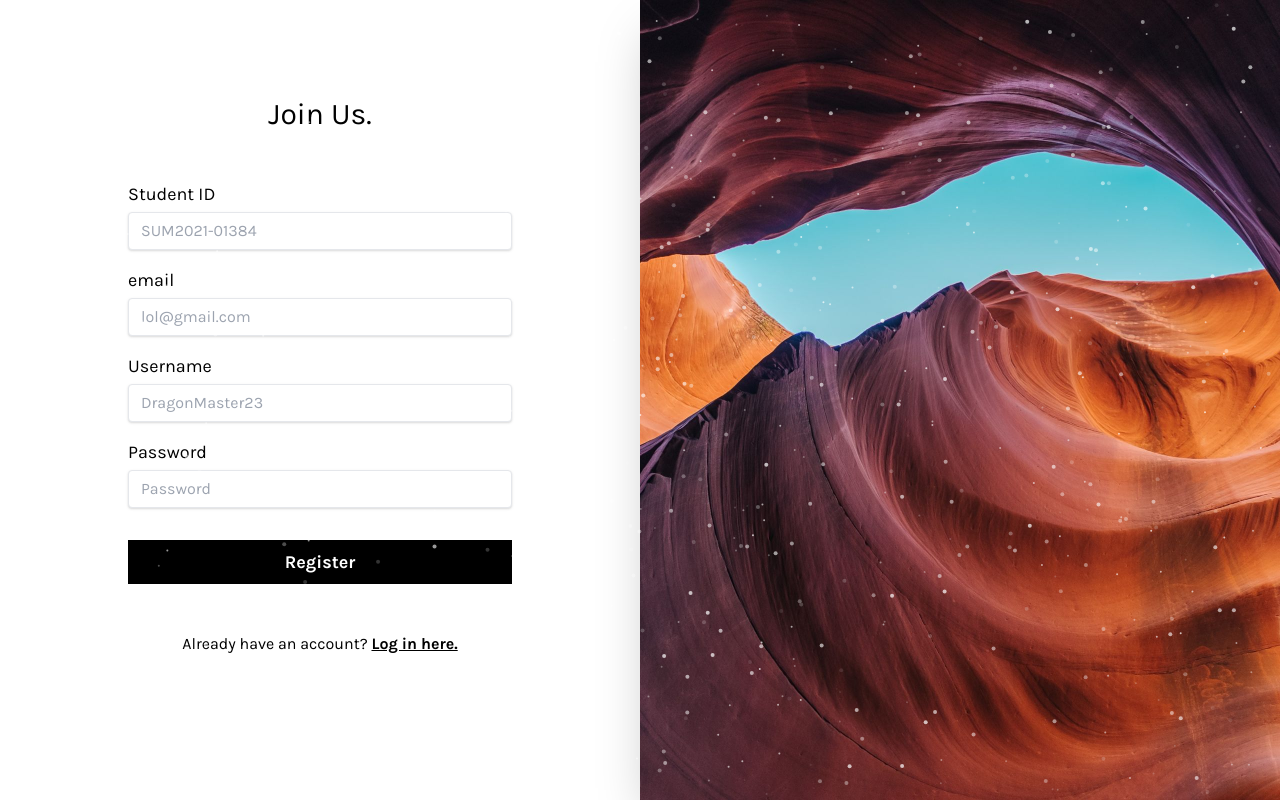
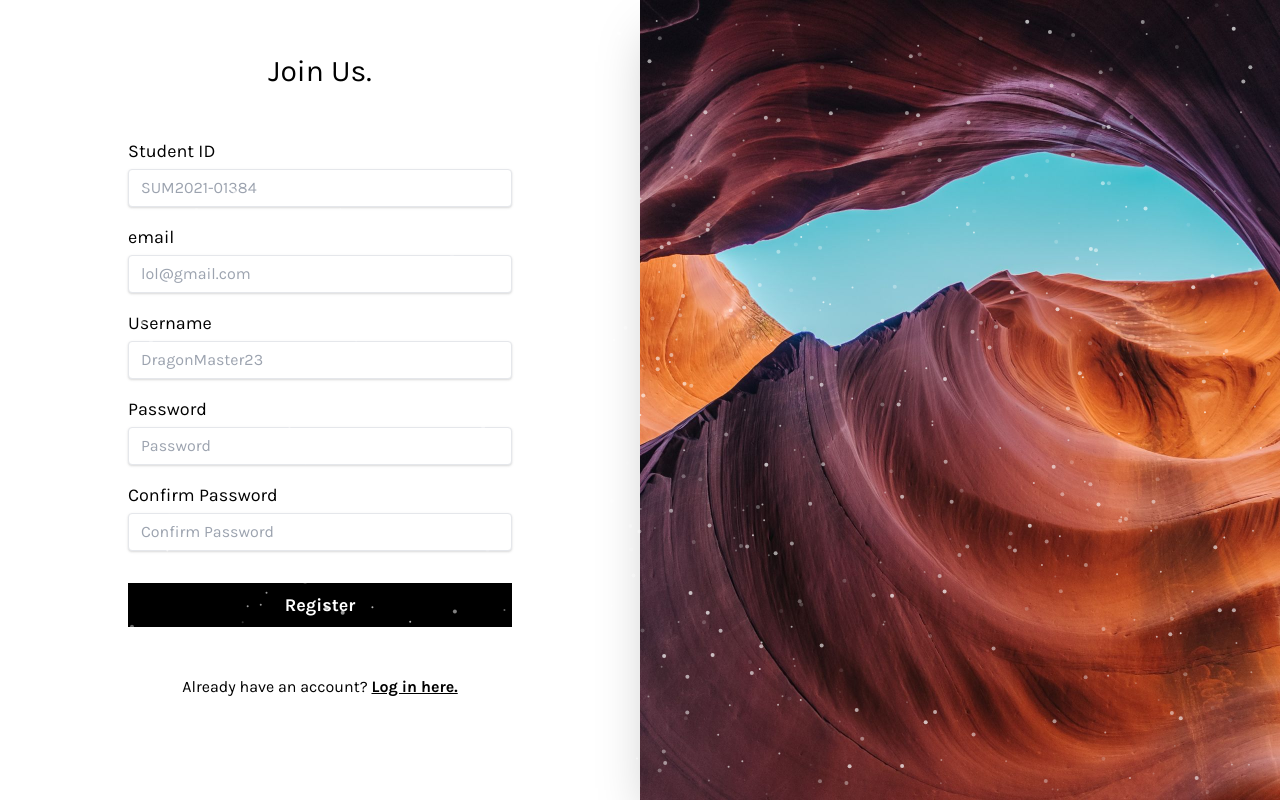
Before and after one commit to qujebbs/flask_lnf, a Flask app: page /register in a window 1280 px wide. Run offline with Flask 2, Linux system fonts and the light colour scheme; some libraries are stand-ins or nearby versions.

Commit message:
added confirm password

```diff
--- a/app.py
+++ b/app.py
@@ -1,5 +1,3 @@
-#!/usr/bin/python
-# -*- coding: utf-8 -*-
 from flask import Flask, render_template, request, redirect, url_for, request
 
 import mysql.connector
@@ -15,21 +13,6 @@ connection = mysql.connector.connect(
 cursor = connection.cursor()
 
 
-# def installdb():
-#     try:
-#         create_table = """
-#         CREATE TABLE IF NOT EXISTS  (
-
-#         )
-#     """
-#         cursor.execute(create_table)
-#         print("table created")
-#     except mysql.connector.Error as e:
-#         print("error in mysql")
-#     finally:
-#         cursor.close()
-
-
 @app.route("/")
 def landing():
     return render_template("landing.html")
@@ -38,11 +21,21 @@ def landing():
 @app.route("/register", methods=["POST", "GET"])
 def register():
     if request.method == "POST":
-        # Get user input from the form
+        # Get user input from the form and store it in variables
         studnum = request.form["stud_id"]
         username = request.form["username"]
         passwd = request.form["password"]
+        confirm_passwd = request.form["confirm_password"]
         email = request.form["email"]
+
+        # Check if both passwords match
+        if passwd != confirm_passwd:
+            return render_template(
+                "register.html",
+                text="Passwords do not match.",
+                text_status="error",
+                show_sweetalert=True,
+            )
 
         # Check if the username, student number, or email already exist in the database
         cursor.execute(
@@ -50,14 +43,13 @@ def register():
             (username, studnum, email),
         )
         existing_records = cursor.fetchall()
-
         errors = {
             "username": "Username already exists.",
             "studnum": "Student Id already exists.",
             "email": "Email address already exists.",
         }
 
-        # Check for errors
+        # Check for errors in the existing records
         for record in existing_records:
             if record[0] == username:
                 error_key = "username"
@@ -67,7 +59,6 @@ def register():
                 error_key = "email"
             else:
                 continue
-
             return render_template(
                 "register.html",
                 text=errors[error_key],
@@ -84,7 +75,6 @@ def register():
         return render_template(
             "register.html", text=text, text_status=text_status, show_sweetalert=True
         )
-
     return render_template("register.html")
 
 
@@ -93,13 +83,11 @@ def login():
     if request.method == "POST":
         username = request.form.get("username", "")
         password = request.form.get("password", "")
-
         cursor.execute(
             "SELECT * FROM tbl_user WHERE col_username = %s AND col_password = %s",
             (username, password),
         )
         user = cursor.fetchone()
-
         if user:
             return redirect(url_for("home"))
         else:
@@ -108,7 +96,6 @@ def login():
             return render_template(
                 "login.html", text=text, text_status=text_status, show_sweetalert=True
             )
-
     return render_template("login.html")
 
 
--- a/templates/register.html
+++ b/templates/register.html
@@ -79,6 +79,17 @@
               />
             </div>
 
+            <div class="flex flex-col pt-4">
+              <label class="text-lg">Confirm Password</label>
+              <input
+                type="password"
+                name="confirm_password"
+                placeholder="Confirm Password"
+                class="shadow appearance-none border rounded w-full py-2 px-3 text-gray-700 mt-1 leading-tight focus:outline-none focus:shadow-outline"
+                required
+              />
+            </div>
+
             <input
               type="submit"
               value="Register"
```
